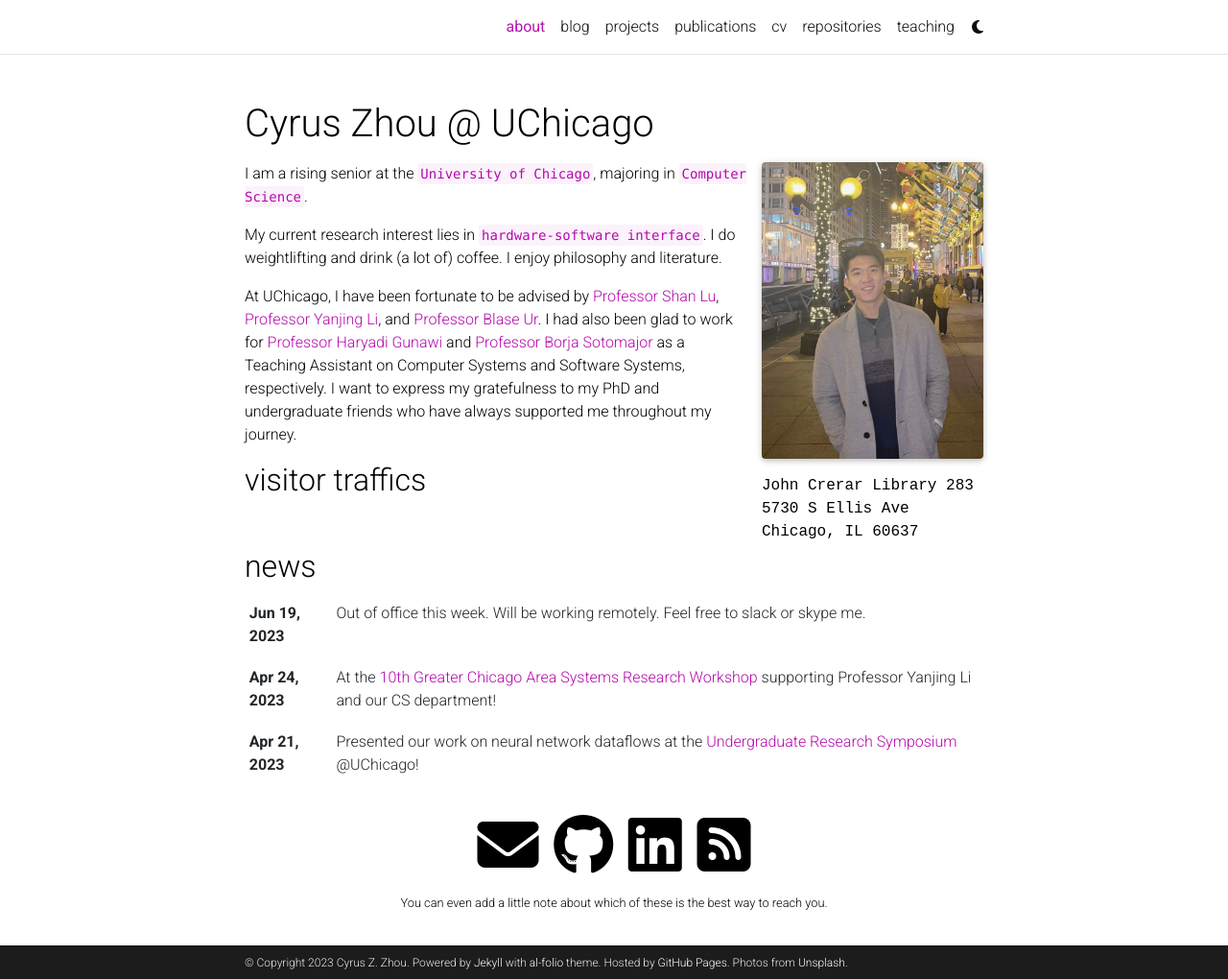
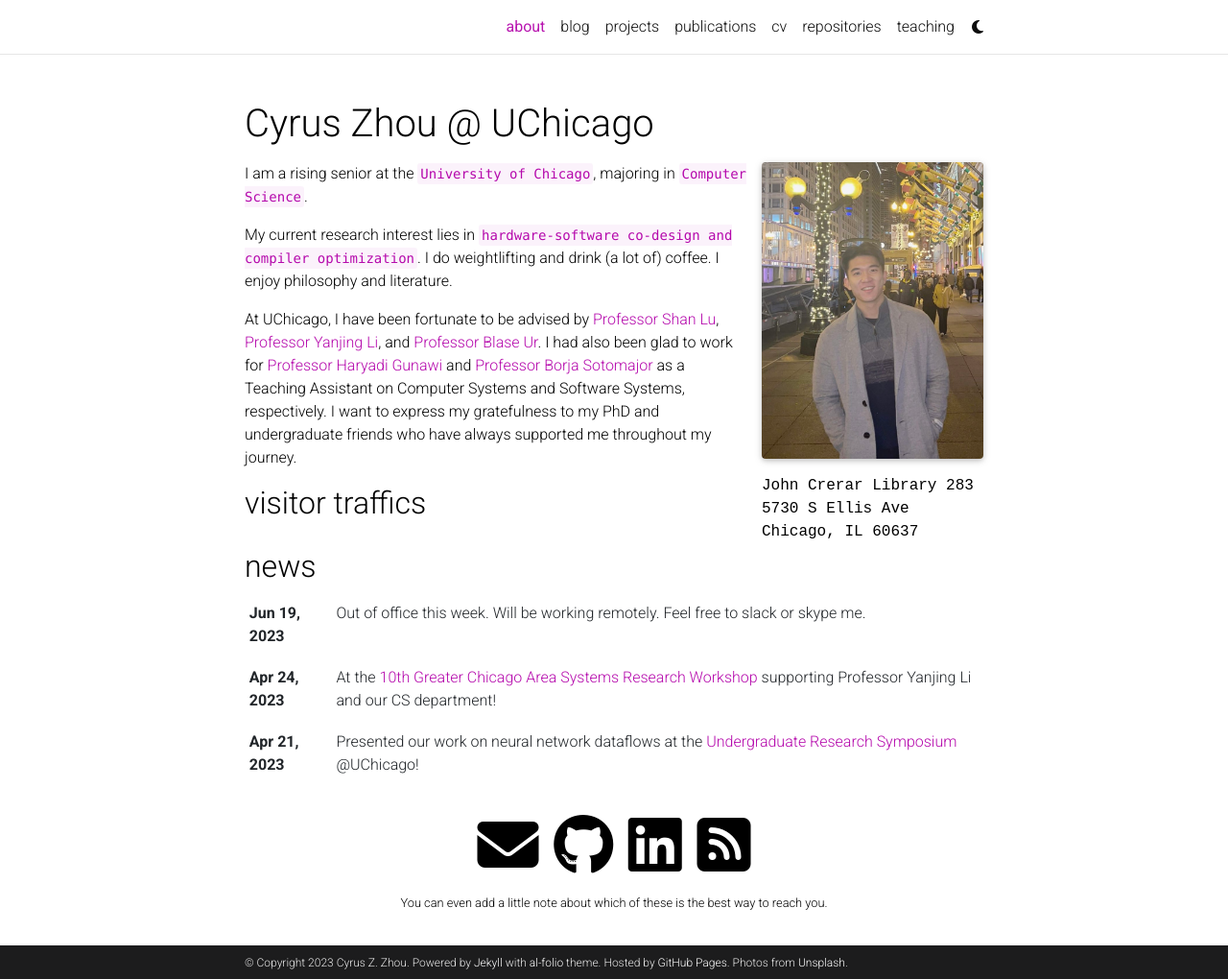
Before and after one commit to cyruszzhou/cyruszzhou.github.io, a Jekyll site: the page built from _pages/about.md, in a window 1280 px wide and 1020 px high. Shown: the whole window at 96% size. Built offline with Jekyll 4.4.1, drawn with Linux system fonts in a browser that asks for light colours; full-size pictures stand in for the smaller copies a plugin makes; comment, search, counter and statistics services are not loaded; a style sheet for code colours, icons or effects is not loaded.

Commit message:
research interest

```diff
--- a/_pages/about.md
+++ b/_pages/about.md
@@ -21,7 +21,7 @@
 
 I am a rising senior at the `University of Chicago`, majoring in `Computer Science`.
 
-My current research interest lies in `hardware-software interface`. I do weightlifting and drink (a lot of) coffee. I enjoy philosophy and literature.
+My current research interest lies in `hardware-software co-design and compiler optimization`. I do weightlifting and drink (a lot of) coffee. I enjoy philosophy and literature.
 
 At UChicago, I have been fortunate to be advised by [Professor Shan Lu](http://people.cs.uchicago.edu/~shanlu/), [Professor Yanjing Li](http://people.cs.uchicago.edu/~yanjingl/), and [Professor Blase Ur](https://www.blaseur.com/). I had also been glad to work for [Professor Haryadi Gunawi](http://people.cs.uchicago.edu/~haryadi/) and [Professor Borja Sotomajor](http://people.cs.uchicago.edu/~borja/) as a Teaching Assistant on Computer Systems and Software Systems, respectively. I want to express my gratefulness to my PhD and undergraduate friends who have always supported me throughout my journey.
 
```
Also changed, not shown: _bibliography/papers.bib (line endings or trailing spaces).
